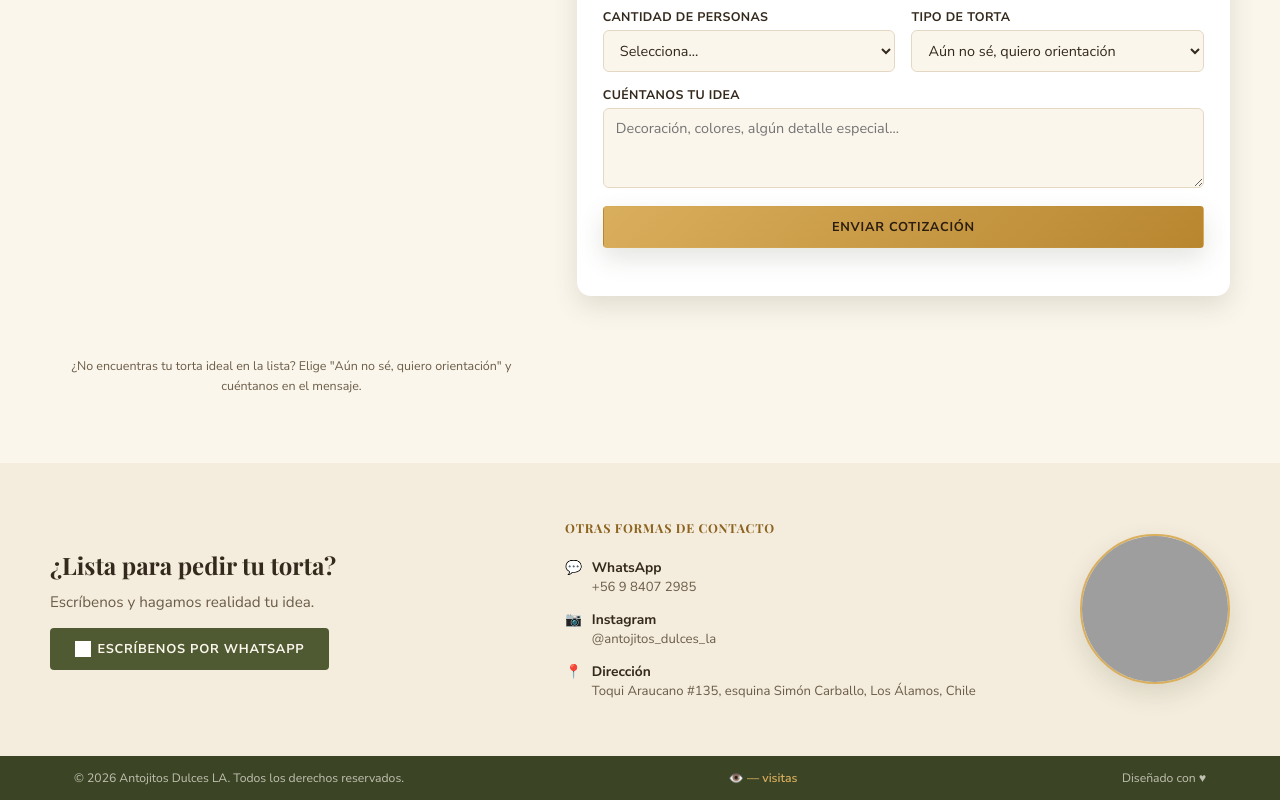
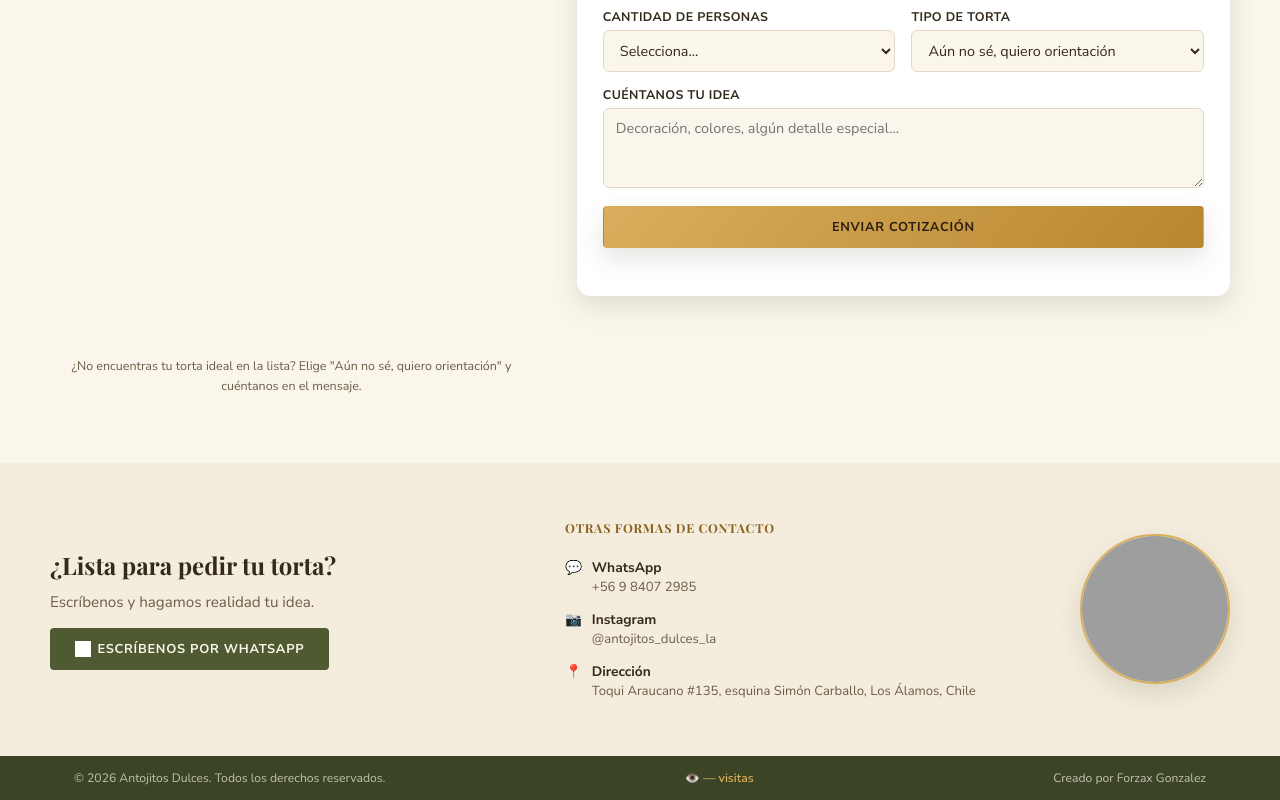
Before and after one commit to andylgonza-lab/antojitos-dulces, a website: page index.html in a window 1280 px wide. Shown: the part 3152-3952 px from the top of the page. Drawn offline with nearby package versions, Linux system fonts and the light colour scheme; no server answers; grey boxes are pictures that could not be loaded; a web font is replaced by a local one.

Commit message:
Modificación footer

```diff
--- a/index.html
+++ b/index.html
@@ -341,9 +341,9 @@
 <!-- ===== BOTTOM BAR ===== -->
 <div class="bottombar">
   <div class="bottombar__inner">
-    <span>&copy; <span id="year"></span> Antojitos Dulces LA. Todos los derechos reservados.</span>
+    <span>&copy; <span id="year"></span> Antojitos Dulces. Todos los derechos reservados.</span>
     <span class="bottombar__visits">👁️ <span id="visitCount">...</span> visitas</span>
-    <span>Diseñado con ♥</span>
+    <span>Creado por Forzax Gonzalez</span>
   </div>
 </div>
 
```
